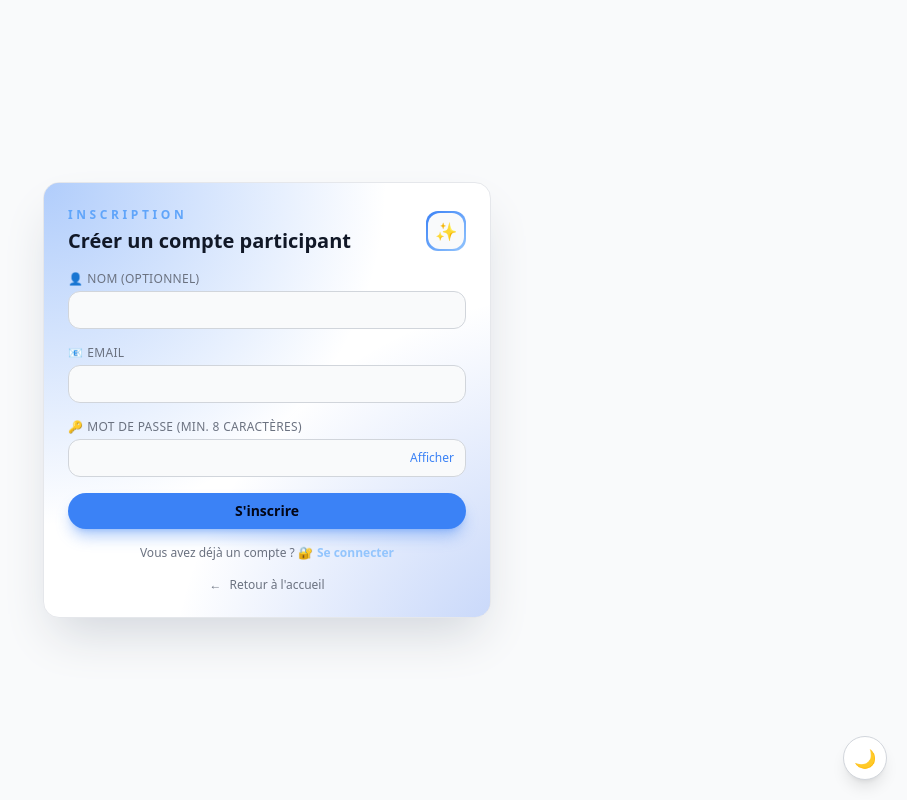
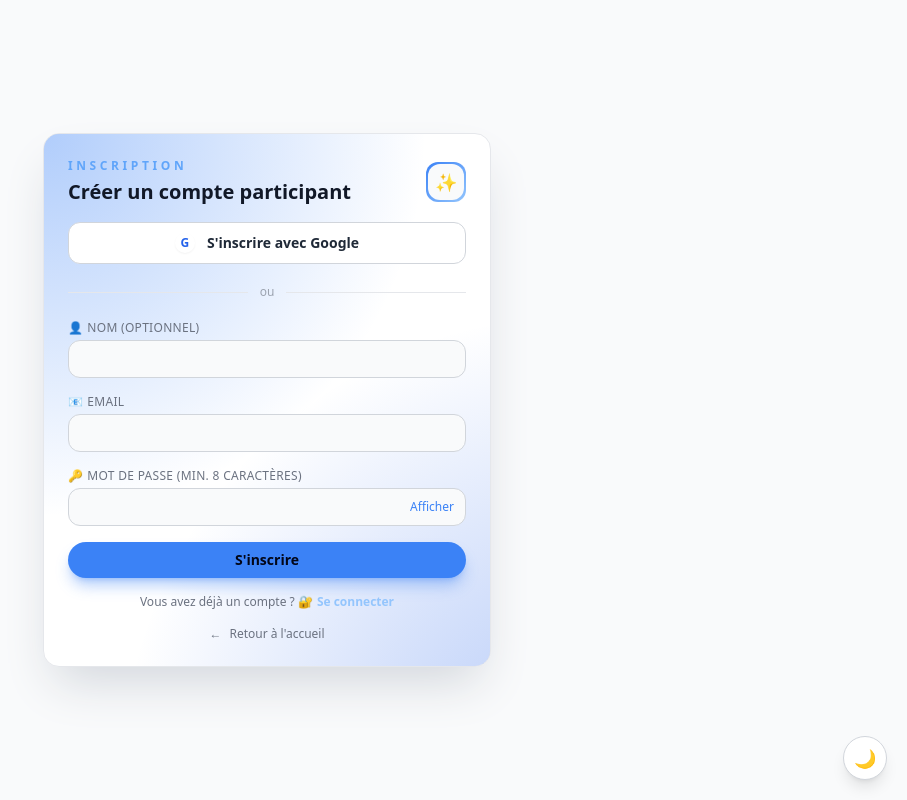
Before and after one commit to stonyelvis4-ai/r-union-, a Next.js app in the folder frontend/: page /register in a window 1280 px wide. Shown: the whole page, without its empty margins (373-1280 px from the left). Built offline with nearby package versions, Linux system fonts and the light colour scheme; no server answers.

Commit message:
Add Google sign-up option

```diff
--- a/frontend/src/app/register/page.tsx
+++ b/frontend/src/app/register/page.tsx
@@ -4,6 +4,7 @@ import { useState } from 'react';
 import { useRouter } from 'next/navigation';
 import Link from 'next/link';
 import { getApiBase } from '@/services/api';
+import { supabase } from '@/services/supabase';
 
 export default function RegisterPage() {
   const router = useRouter();
@@ -45,6 +46,25 @@ export default function RegisterPage() {
     }
   }
 
+  async function handleGoogleSignup() {
+    if (!supabase) {
+      setError('La connexion Google est en cours de configuration.');
+      return;
+    }
+
+    setError('');
+    setLoading(true);
+    const { error: googleError } = await supabase.auth.signInWithOAuth({
+      provider: 'google',
+      options: { redirectTo: `${window.location.origin}/auth/callback` },
+    });
+
+    if (googleError) {
+      setError("Impossible de démarrer l'inscription avec Google.");
+      setLoading(false);
+    }
+  }
+
   return (
     <div className="flex min-h-screen items-center justify-center bg-gray-50 dark:bg-slate-950 px-4 py-10 text-gray-900 dark:text-slate-50">
       <div className="relative w-full max-w-md overflow-hidden rounded-2xl border border-gray-200 dark:border-slate-800 bg-white dark:bg-slate-900/90 p-6 shadow-2xl shadow-gray-300 dark:shadow-slate-950/70 backdrop-blur">
@@ -62,8 +82,25 @@ export default function RegisterPage() {
             </div>
           </div>
 
-          <form onSubmit={handleSubmit} className="mt-4 space-y-4">
-            {error && <p className="text-sm text-rose-400">{error}</p>}
+          {error && <p className="mt-4 text-sm text-rose-400">{error}</p>}
+
+          <button
+            type="button"
+            onClick={handleGoogleSignup}
+            disabled={loading}
+            className="mt-4 flex w-full items-center justify-center gap-3 rounded-xl border border-gray-300 bg-white px-4 py-2.5 text-sm font-semibold text-gray-800 transition hover:bg-gray-50 disabled:opacity-50 dark:border-slate-700 dark:bg-slate-950 dark:text-slate-100 dark:hover:bg-slate-800"
+          >
+            <span className="grid h-5 w-5 place-items-center rounded-full bg-white text-xs font-bold text-blue-600 shadow-sm">G</span>
+            S'inscrire avec Google
+          </button>
+
+          <div className="my-5 flex items-center gap-3 text-xs text-gray-400 dark:text-slate-500">
+            <span className="h-px flex-1 bg-gray-200 dark:bg-slate-800" />
+            ou
+            <span className="h-px flex-1 bg-gray-200 dark:bg-slate-800" />
+          </div>
+
+          <form onSubmit={handleSubmit} className="space-y-4">
             <div>
               <label className="flex items-center gap-1 text-xs font-medium uppercase tracking-wide text-gray-500 dark:text-slate-300">
                 <span aria-hidden>👤</span> Nom (optionnel)
```
